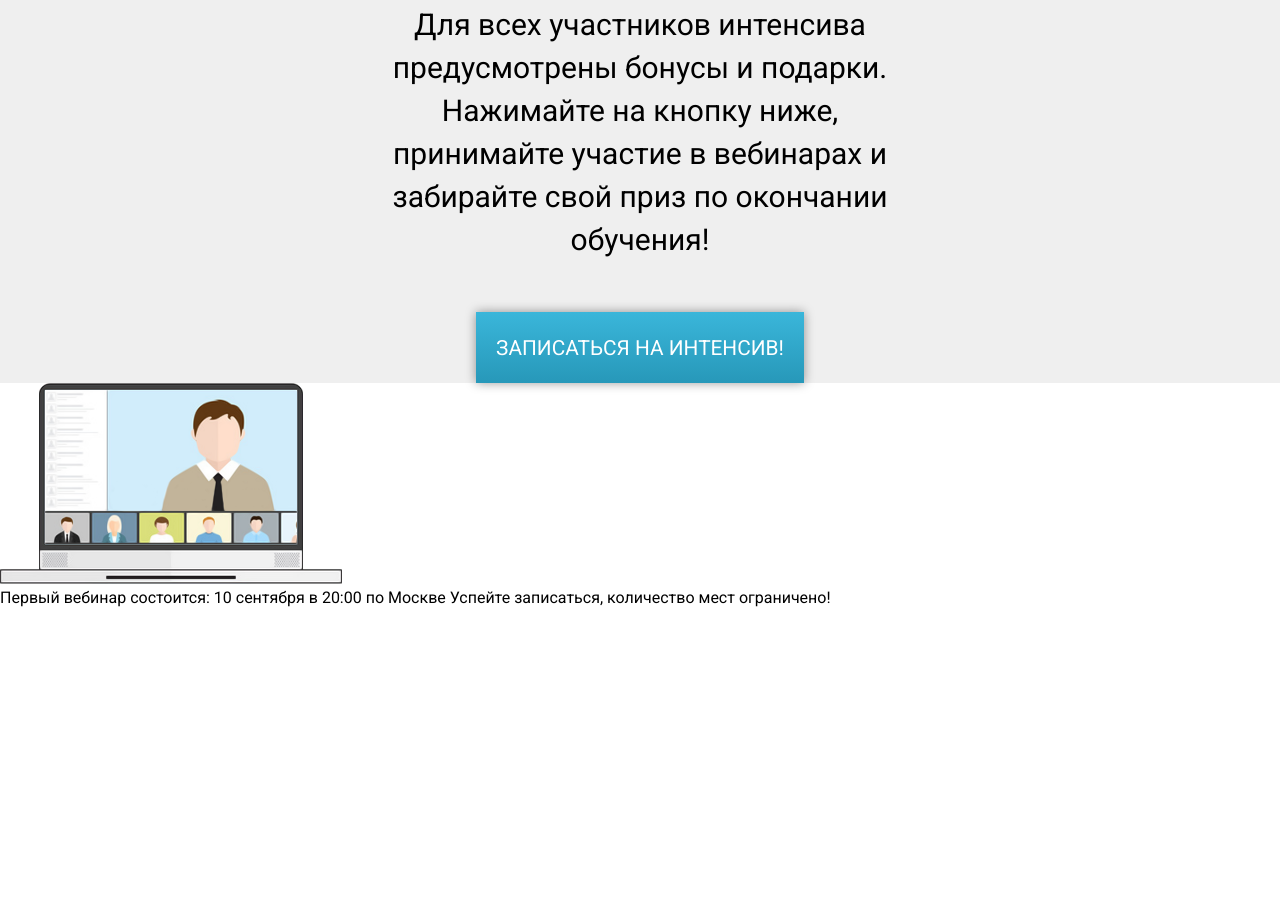
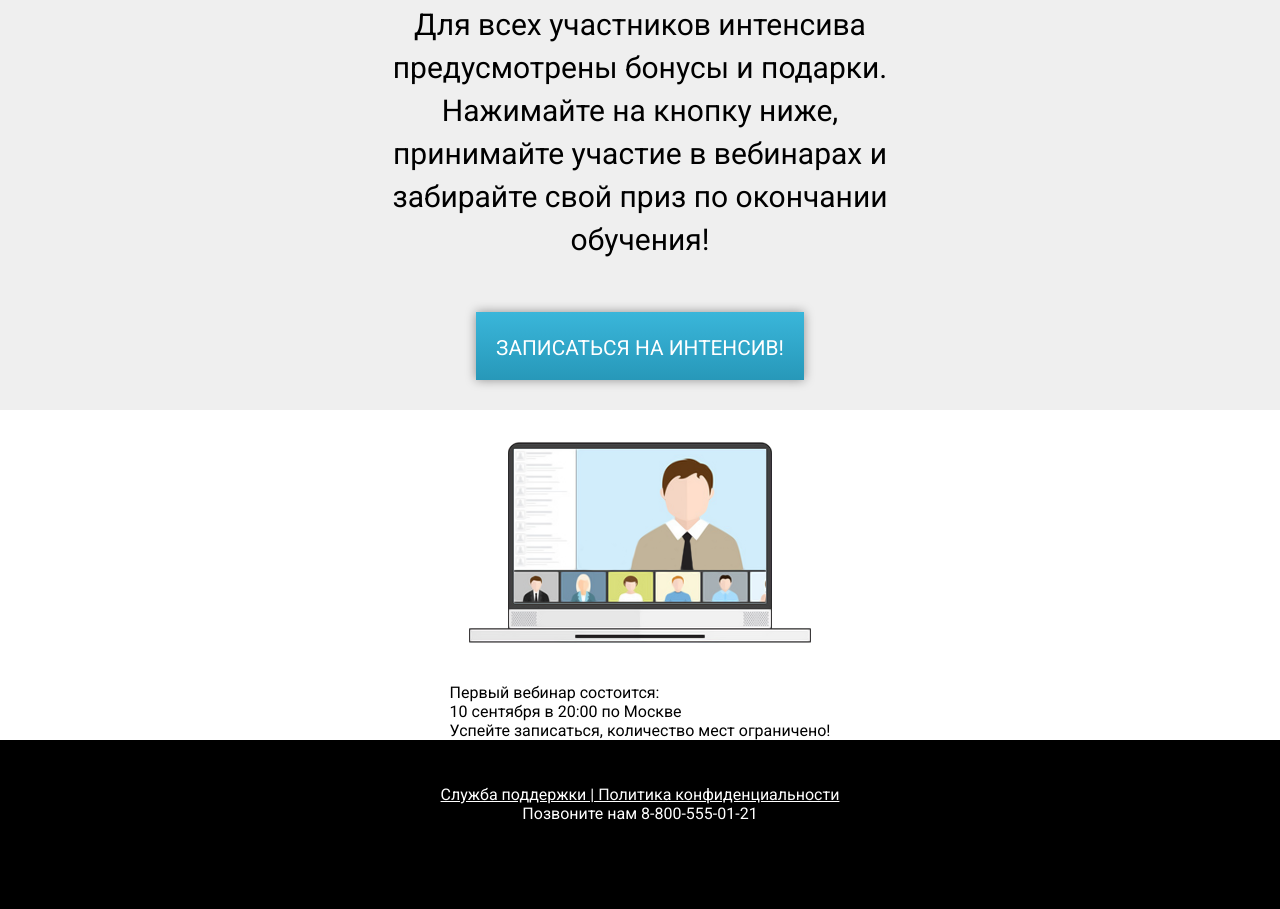
Before and after one commit to C4vid/projectfigma1, a plain HTML site: page index.html in a window 1280 px wide. Shown: the part 2722-3631 px from the top of the page. Before the commit the page ends 3329 px from the top, so only its background shows below. Drawn offline with Linux system fonts and the light colour scheme.

Commit message:
first commit

```diff
--- a/assets/css/style.sass
+++ b/assets/css/style.sass
@@ -132,6 +132,7 @@
     position: relative
     flex-direction: column
     justify-content: space-evenly
+        border: 1px solid red
     &-img-abv
         @include centering
         position: absolute
@@ -141,7 +142,7 @@
     &-img-bck
         display: flex
         justify-content: space-evenly
-        gap: 115px
+        gap: 111px
     &-bottom-text
         color: #fff
         font-size: 30px
@@ -152,6 +153,8 @@
     display: flex
     justify-content: space-between
     gap: 8px
+    border-botttom: 1x solid #F9BF3B
+
 
 
     & span
@@ -166,21 +169,45 @@
     padding: 30px 0
     & .intro-btn
         margin-top: 0
-        padding-bottom:
+        padding-bottom: 20px
     &-text
         line-height: 43px
         font-size: 30px
         padding: 0 380px
         text-align: center
 
-.bottomm
+.bottom
     margin-top: 2rem
+    display: flex
     align-items: center
     justify-content: center
     flex-direction: column
+    gap: 40px
+        &-text
+
+            &-one
+                font-size: 30px
+            &-two
+                color: #299CBD
+                font-size: 31px
+
+            &-three
+                font-size: 30px
+
     &-img
         @include centering
 
+
+.footer
+    background-color: #000
+    height: 169px
+    @include centering
+    padding-bottom: 40px
+
+    &-text
+        width: 407px
+        text-align: center
+        color: #fff
 
 @media ( max-width: 765px )
     .intro
--- a/index.html
+++ b/index.html
@@ -93,7 +93,6 @@
                      <p>По окончании обучения Вы сможете!</p>
                 </div>
 
-
                 <div class="offers-img-abv">
                     <img src="./assets/images/offers/finish_icon_1.png" alt="x">
                     <img src="./assets/images/offers/finish_icon_2.png" alt="x">
@@ -115,6 +114,8 @@
                     <span>Достигнуть стабильного прироста посетителей</span>
                     <span>Получать ощутимую прибыль</span>
                 </div>
+
+
         </div>
 
 
@@ -129,14 +130,20 @@
         </div>
 
 
-        <div class="bottomm">
+        <div class="bottom  ">
             <div class="bottom-img">
+
                 <img src="./assets/images/bottom/first.png" alt="">
             </div>
             <div class="bootom-text">
-                    Первый вебинар состоится:
-                    10 сентября в 20:00 по Москве
-                    Успейте записаться, количество мест ограничено!
+                    <div class="bottom-text-one">Первый вебинар состоится:</div>
+                    <div class="bottom-text-two">10 сентября в 20:00 по Москве</div>
+                    <div class="bottom-text-three">Успейте записаться, количество мест ограничено!</div>
+            </div>
+        </div>
+        <div class="footer">
+            <div class="footer-text">
+            <u>Служба поддержки  |  Политика конфиденциальности</u> Позвоните нам 8-800-555-01-21
             </div>
         </div>
     </div>
```
Also changed, not shown: assets/css/style.css, 1 other file.
